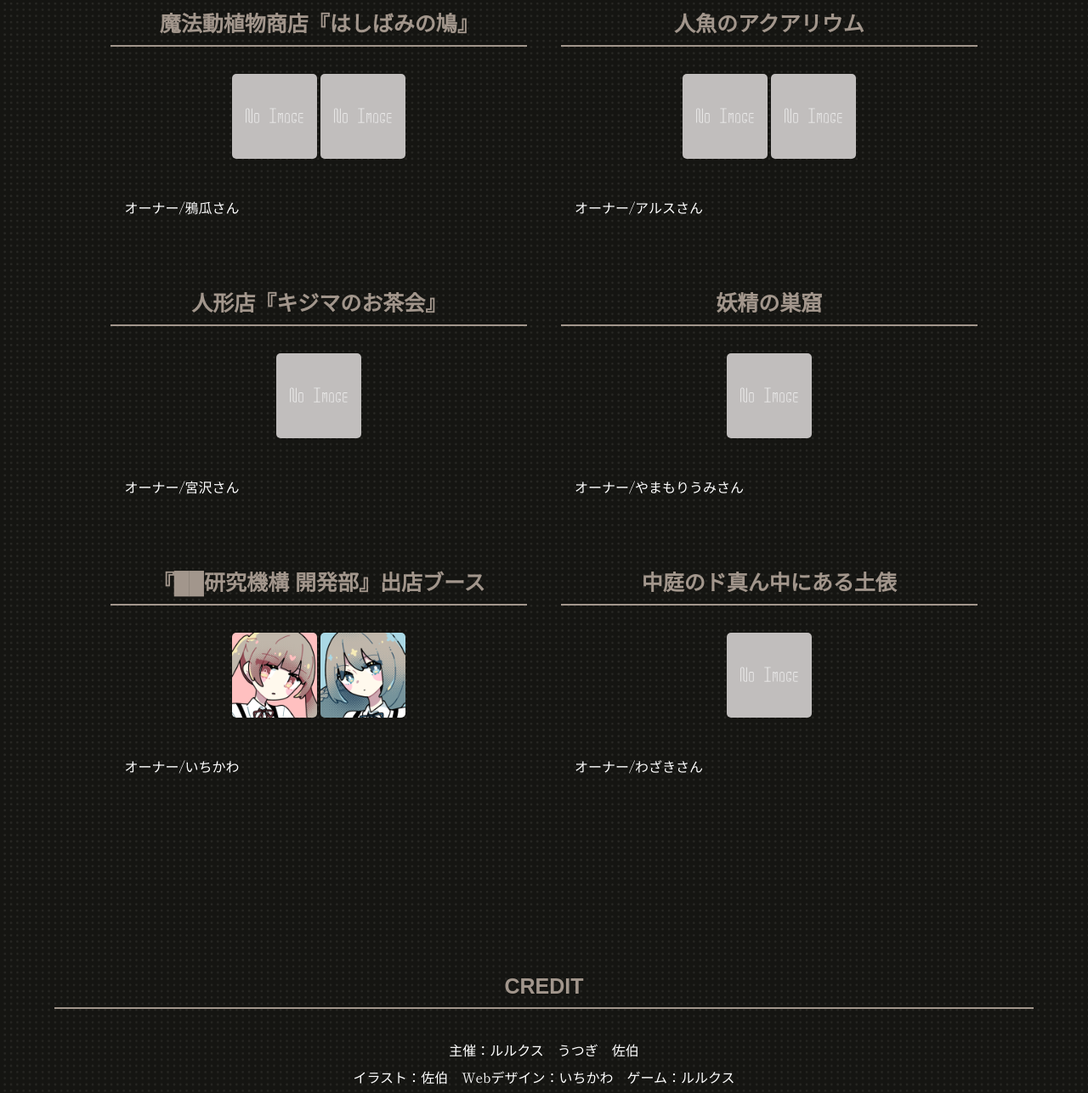
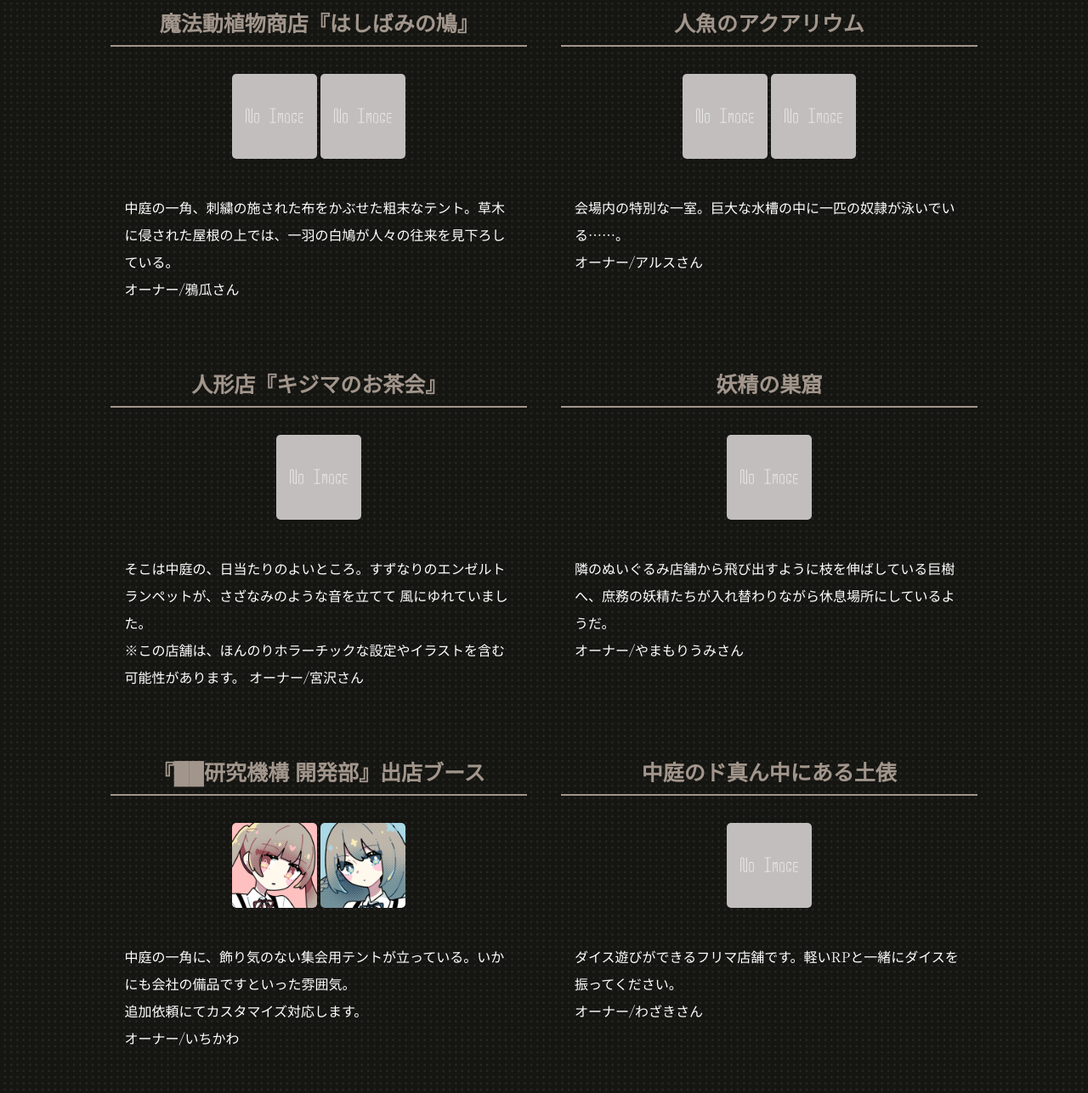
Before and after one commit to doichi-pj/2025, a plain HTML site: page list.html in a window 1280 px wide. Shown: the part 5097-6384 px from the top of the page at 85% size. Drawn offline with nearby package versions, Linux system fonts and the light colour scheme; a web font is replaced by a local one.

Commit message:
Update list.html

```diff
--- a/list.html
+++ b/list.html
@@ -372,7 +372,8 @@
 							<img src="images/icon.png" class="icon-s">
 							<img src="images/icon.png" class="icon-s">
 							</p>
-							<p class="left">オーナー/鴉瓜さん</p>
+							<p class="left">中庭の一角、刺繍の施された布をかぶせた粗末なテント。草木に侵された屋根の上では、一羽の白鳩が人々の往来を見下ろしている。<br>
+							オーナー/鴉瓜さん</p>
 						</div>
 
 						<div>
@@ -381,7 +382,8 @@
 							<img src="images/icon.png" class="icon-s">
 							<img src="images/icon.png" class="icon-s">
 							</p>
-							<p class="left">オーナー/アルスさん</p>
+							<p class="left">会場内の特別な一室。巨大な水槽の中に一匹の奴隷が泳いでいる……。<br>
+							オーナー/アルスさん</p>
 						</div>
 
 						<div>
@@ -389,7 +391,9 @@
 							<p>
 							<img src="images/icon.png" class="icon-s">
 							</p>
-							<p class="left">オーナー/宮沢さん</p>
+							<p class="left">そこは中庭の、日当たりのよいところ。すずなりのエンゼルトランペットが、さざなみのような音を立てて 風にゆれていました。<br>
+							※この店舗は、ほんのりホラーチックな設定やイラストを含む可能性があります。
+							オーナー/宮沢さん</p>
 						</div>
 
 						<div>
@@ -397,7 +401,8 @@
 							<p>
 							<img src="images/icon.png" class="icon-s">
 							</p>
-							<p class="left">オーナー/やまもりうみさん</p>
+							<p class="left">隣のぬいぐるみ店舗から飛び出すように枝を伸ばしている巨樹へ、庶務の妖精たちが入れ替わりながら休息場所にしているようだ。<br>
+							オーナー/やまもりうみさん</p>
 						</div>
 
 						<div>
@@ -406,7 +411,9 @@
 							<img src="images/chara/99_f_i02.webp" class="icon-s">
 							<img src="images/chara/99_f_i01.webp" class="icon-s">
 							</p>
-							<p class="left">オーナー/いちかわ</p>
+							<p class="left">中庭の一角に、飾り気のない集会用テントが立っている。いかにも会社の備品ですといった雰囲気。<br>
+							追加依頼にてカスタマイズ対応します。<br>
+							オーナー/いちかわ</p>
 						</div>
 
 						<div>
@@ -414,7 +421,8 @@
 							<p>
 							<img src="images/icon.png" class="icon-s">
 							</p>
-							<p class="left">オーナー/わざきさん</p>
+							<p class="left">ダイス遊びができるフリマ店舗です。軽いRPと一緒にダイスを振ってください。<br>
+							オーナー/わざきさん</p>
 						</div>
 					</div>
 			</section>
```
